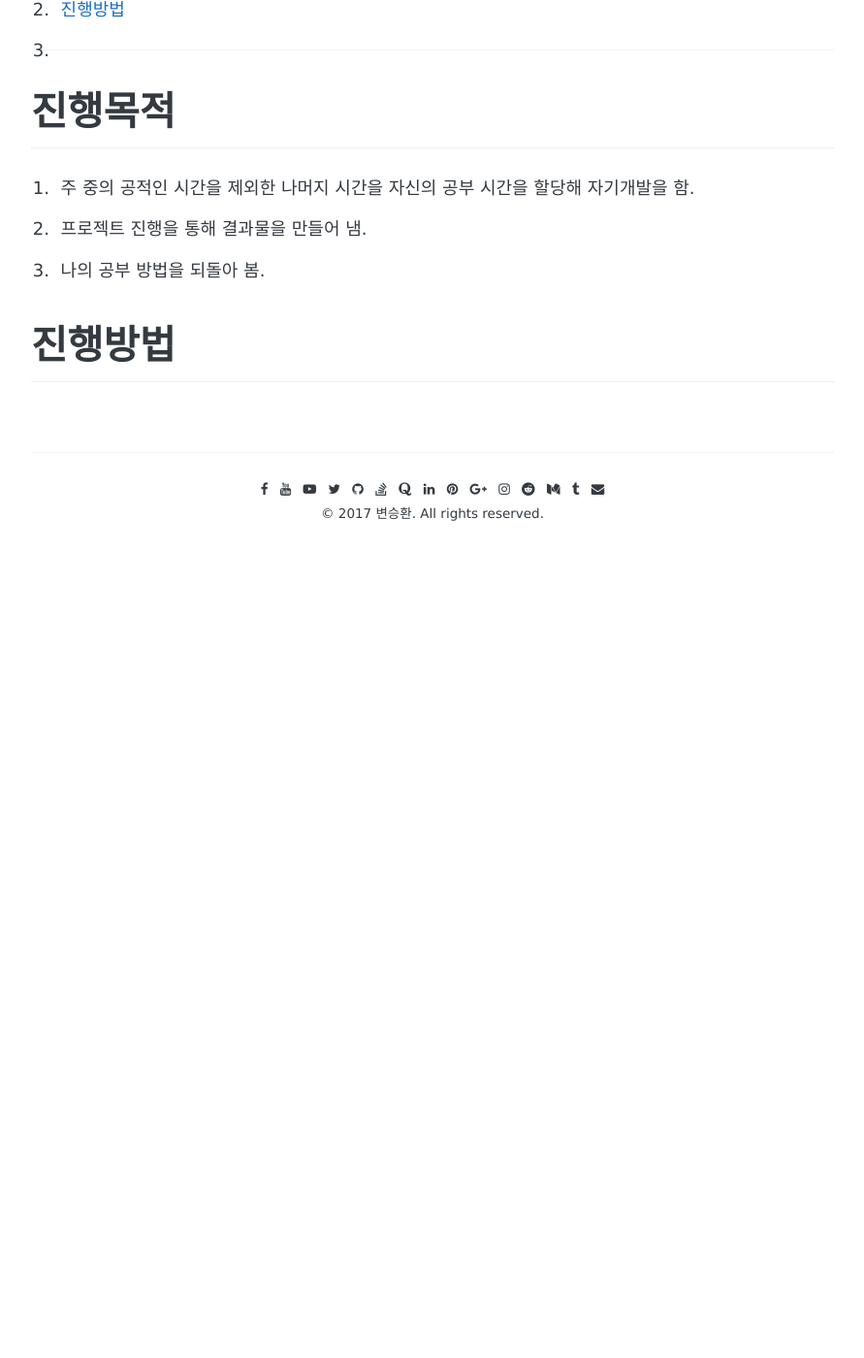
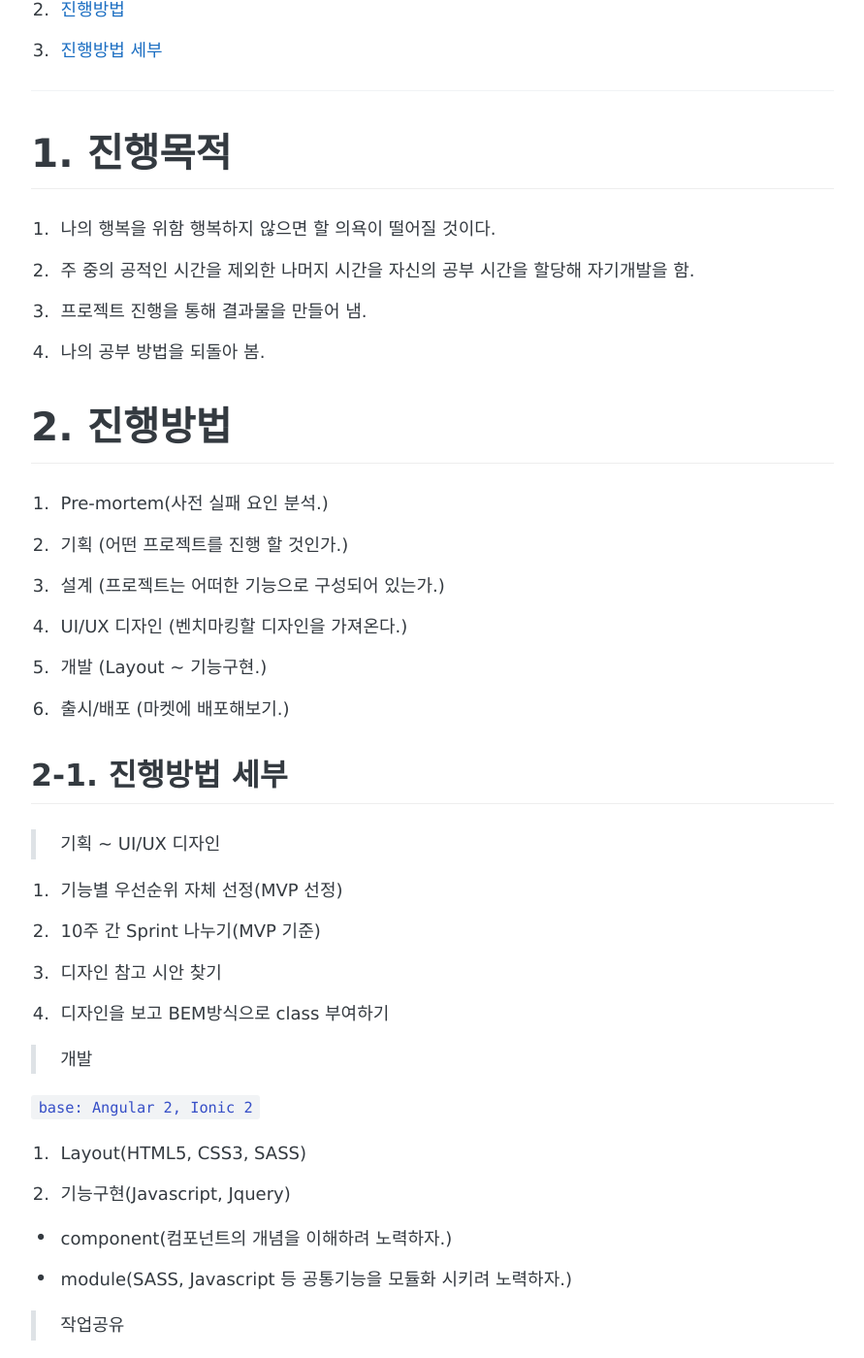
Before and after one commit to awesome-hwan/awesome-hwan.github.io, a Jekyll site: the page built from _posts/2017-08-15-[스터디]진행목적 및 계획.md, in a window 1280 px wide and 1400 px high, scrolled down 509 px. Shown: the whole window at 97% size, without its empty margins (194-1085 px from the left). Built offline with Jekyll 4.4.1, drawn with Linux system fonts in a browser that asks for light colours; some web fonts are replaced; comment, search, counter and statistics services are not loaded; before the commit the page ends 1139 px from its top, so only the background shows below that; some of the changed text lies outside the part shown.

Commit message:
Study plan A

```diff
--- a/_posts/2017-08-15-[스터디]진행목적 및 계획.md
+++ b/_posts/2017-08-15-[스터디]진행목적 및 계획.md
@@ -15,15 +15,59 @@ share: true
 
 1. [진행목적](진행목적)
 2. [진행방법](진행방법)
-3.
+3. [진행방법 세부](진행방법-세부)
 
 ---
 
-# 진행목적
+# 1. 진행목적
 
+0. 나의 행복을 위함 행복하지 않으면 할 의욕이 떨어질 것이다.
 1. 주 중의 공적인 시간을 제외한 나머지 시간을 자신의 공부 시간을 할당해 자기개발을 함.
 2. 프로젝트 진행을 통해 결과물을 만들어 냄.
 3. 나의 공부 방법을 되돌아 봄.
 
 
-# 진행방법
+# 2. 진행방법
+
+0. Pre-mortem(사전 실패 요인 분석.)
+1. 기획 (어떤 프로젝트를 진행 할 것인가.)
+2. 설계 (프로젝트는 어떠한 기능으로 구성되어 있는가.)
+3. UI/UX 디자인 (벤치마킹할 디자인을 가져온다.)
+4. 개발 (Layout ~ 기능구현.)
+5. 출시/배포 (마켓에 배포해보기.)
+
+## 2-1. 진행방법 세부
+
+> 기획 ~ UI/UX 디자인
+
+1. 기능별 우선순위 자체 선정(MVP 선정)
+2. 10주 간 Sprint 나누기(MVP 기준)
+3. 디자인 참고 시안 찾기
+4. 디자인을 보고 BEM방식으로 class 부여하기
+
+> 개발
+
+`base: Angular 2, Ionic 2`
+
+1. Layout(HTML5, CSS3, SASS)
+2. 기능구현(Javascript, Jquery)
+
+- component(컴포넌트의 개념을 이해하려 노력하자.)
+- module(SASS, Javascript 등 공통기능을 모듈화 시키려 노력하자.)
+
+> 작업공유
+
+1. Trello(Sprint별 내용, Check List를 만들어 관리)
+2. Google drive daily scrum (회의 진행자료, 내가 어떤 작업을 했는지 파악)
+
+> 버젼관리
+
+1. Github를 통한 버젼관리. 세부사항 추후 작성
+
+> Gitblog
+
+1. 프로젝트기간 작업 기록을 문서화
+
+> 출시/배포
+
+- 추후 공지
```
